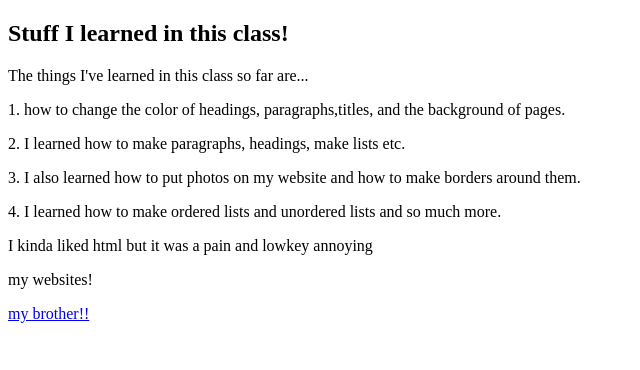
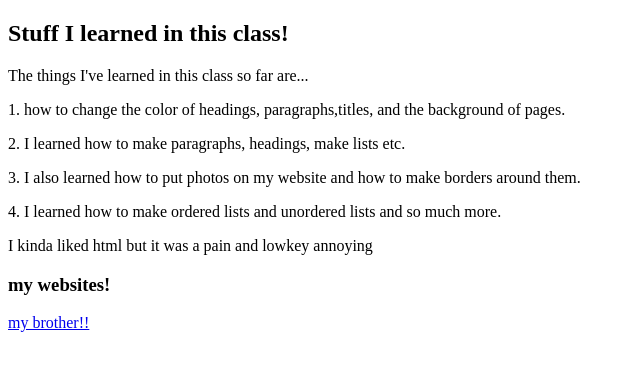
Before and after one commit to Ms-Heft-s-Classroom/first-website-oliviab70, a plain HTML site: page index.html in a window 1280 px wide. Shown: the whole page, without its empty margins (0-640 px from the left). Drawn offline with Linux system fonts and the light colour scheme.

Commit message:
Update index.html

```diff
--- a/index.html
+++ b/index.html
@@ -19,7 +19,7 @@
    <p> I kinda liked html but it was a pain and lowkey annoying </p>
 
 </body>
-<p> my websites!</p>
+<h3> my websites!</h3>
 <a href="first-site.html">my brother!! </a>
 
 
```
